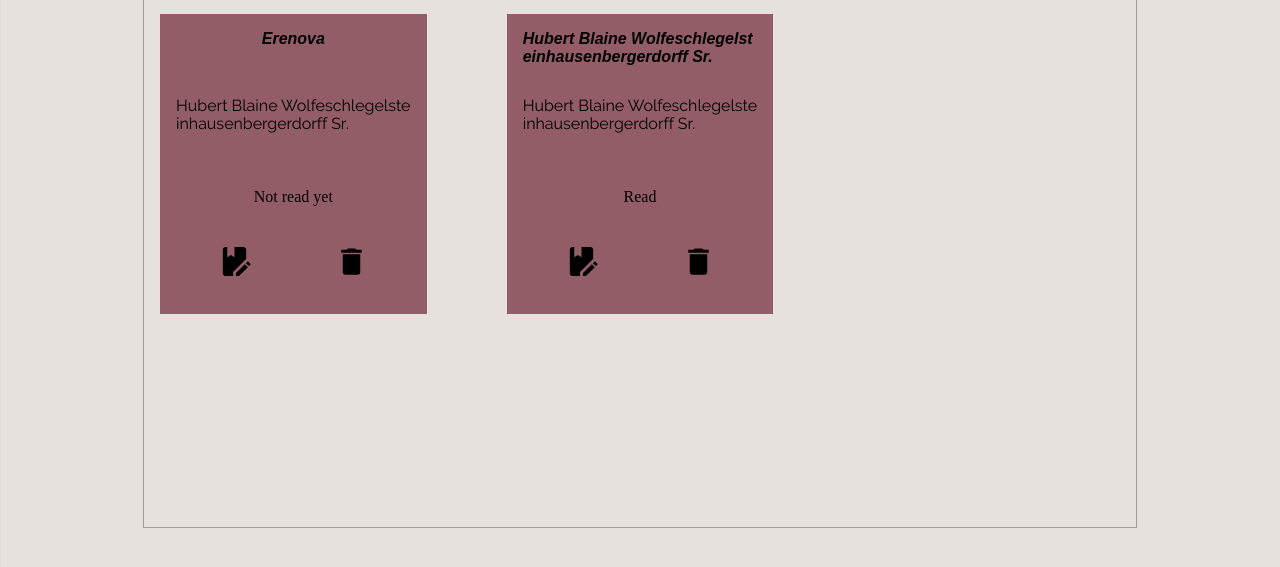
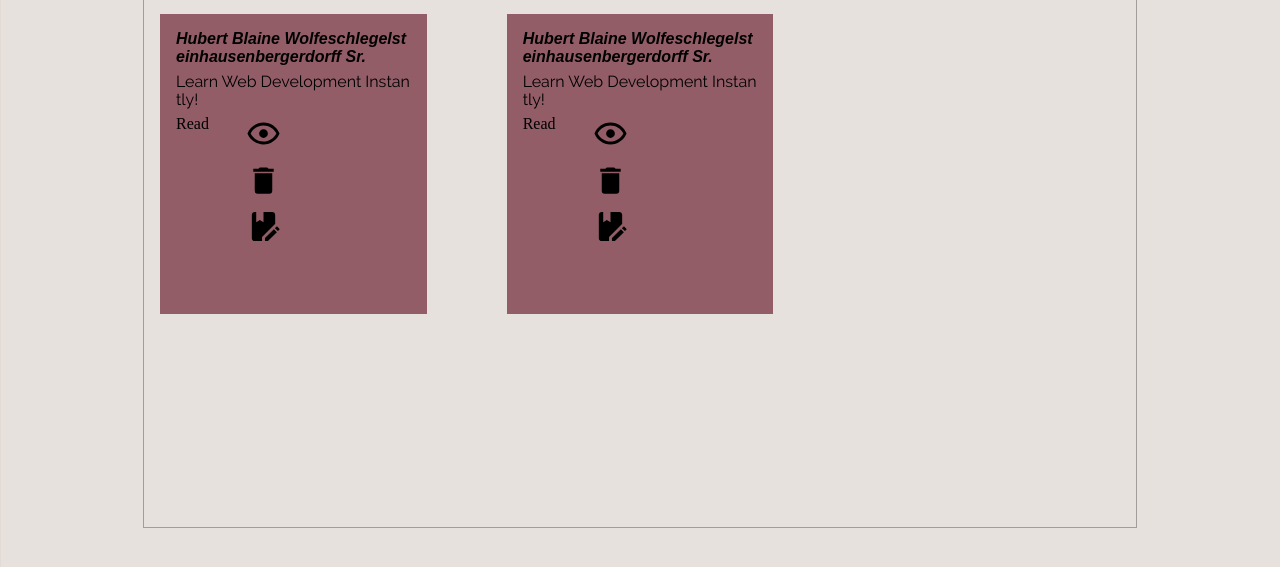
Before and after one commit to erenova/Library, a plain HTML site: page index.html in a window 1280 px wide. Shown: the part 141-708 px from the top of the page. Drawn offline with Linux system fonts and the light colour scheme.

Commit message:
add favicon, add read svg

```diff
--- a/index.html
+++ b/index.html
@@ -2,6 +2,7 @@
 <html lang="en">
 
 <head>
+    <link rel="shortcut icon" href="favicon.svg" type="image/x-icon">
     <link rel="stylesheet" href="style.css">
     <link rel="stylesheet" href="normalize.css">
     <script src="script.js" defer></script>
@@ -29,40 +30,59 @@
 
             <div class="content-header">Books</div>
             <div class="content-books">
-                <div class="book">
-                    <div class="book-author">Erenova</div>
-                    <div class="book-name">Hubert Blaine Wolfeschlegelsteinhausenbergerdorff Sr.</div>
-                    <div class="book-read">Not read yet</div>
-                    <div class="book-delete-button book-button"><button type="button"><svg
-                                xmlns="http://www.w3.org/2000/svg" viewBox="0 0 24 24">
-                                <title>delete</title>
+                <div class="book" data-book-index="0">
+                    <div class="book-author">Hubert Blaine Wolfeschlegelsteinhausenbergerdorff Sr.</div>
+                    <div class="book-name">Learn Web Development Instantly!</div>
+                    <div class="book-read-state">Read</div>
+                    <div class="book-buttons">
+                        <div class="book-read book-button" data-button="read" data-read-state="true">
+                            <button type="button">
+                                <svg xmlns="http://www.w3.org/2000/svg" viewBox="0 0 24 24">
+                                    <path
+                                        d="M12,9A3,3 0 0,1 15,12A3,3 0 0,1 12,15A3,3 0 0,1 9,12A3,3 0 0,1 12,9M12,4.5C17,4.5 21.27,7.61 23,12C21.27,16.39 17,19.5 12,19.5C7,19.5 2.73,16.39 1,12C2.73,7.61 7,4.5 12,4.5M3.18,12C4.83,15.36 8.24,17.5 12,17.5C15.76,17.5 19.17,15.36 20.82,12C19.17,8.64 15.76,6.5 12,6.5C8.24,6.5 4.83,8.64 3.18,12Z" />
+                                </svg>
+                            </button>
+                        </div>
+                        <div class="book-delete-button book-button" data-button="delete">
+                            <button type="button"><svg xmlns="http://www.w3.org/2000/svg" viewBox="0 0 24 24">
                                     <path
                                         d="M19,4H15.5L14.5,3H9.5L8.5,4H5V6H19M6,19A2,2 0 0,0 8,21H16A2,2 0 0,0 18,19V7H6V19Z" />
-                            </svg></button></div>
-                    <div class="book-edit-button book-button"><button type="button"><svg
-                                xmlns="http://www.w3.org/2000/svg" viewBox="0 0 24 24">
-                                <title>book-edit</title>
+                                </svg></button>
+                        </div>
+                        <div class="book-edit-button book-button" data-button="edit">
+                            <button type="button"><svg xmlns="http://www.w3.org/2000/svg" viewBox="0 0 24 24">
                                     <path
                                         d="M19.39 10.74L11 19.13V22H6C4.89 22 4 21.11 4 20V4C4 2.9 4.89 2 6 2H7V9L9.5 7.5L12 9V2H18C19.1 2 20 2.89 20 4V10.3C19.78 10.42 19.57 10.56 19.39 10.74M13 19.96V22H15.04L21.17 15.88L19.13 13.83L13 19.96M22.85 13.47L21.53 12.15C21.33 11.95 21 11.95 20.81 12.15L19.83 13.13L21.87 15.17L22.85 14.19C23.05 14 23.05 13.67 22.85 13.47Z" />
-                            </svg></button></div>
+                                </svg></button>
                         </div>
-                <div class="book">
+                    </div>
+                </div>
+                <div class="book" data-book-index="1">
                     <div class="book-author">Hubert Blaine Wolfeschlegelsteinhausenbergerdorff Sr.</div>
-                    <div class="book-name">Hubert Blaine Wolfeschlegelsteinhausenbergerdorff Sr.</div>
-                    <div class="book-read">Read</div>
-                    <div class="book-delete-button book-button"><button type="button"><svg
-                                xmlns="http://www.w3.org/2000/svg" viewBox="0 0 24 24">
-                                <title>delete</title>
+                    <div class="book-name">Learn Web Development Instantly!</div>
+                    <div class="book-read-state">Read</div>
+                    <div class="book-buttons">
+                        <div class="book-read book-button" data-button="read" data-read-state="true">
+                            <button type="button">
+                                <svg xmlns="http://www.w3.org/2000/svg" viewBox="0 0 24 24">
+                                    <path
+                                        d="M12,9A3,3 0 0,1 15,12A3,3 0 0,1 12,15A3,3 0 0,1 9,12A3,3 0 0,1 12,9M12,4.5C17,4.5 21.27,7.61 23,12C21.27,16.39 17,19.5 12,19.5C7,19.5 2.73,16.39 1,12C2.73,7.61 7,4.5 12,4.5M3.18,12C4.83,15.36 8.24,17.5 12,17.5C15.76,17.5 19.17,15.36 20.82,12C19.17,8.64 15.76,6.5 12,6.5C8.24,6.5 4.83,8.64 3.18,12Z" />
+                                </svg>
+                            </button>
+                        </div>
+                        <div class="book-delete-button book-button" data-button="delete">
+                            <button type="button"><svg xmlns="http://www.w3.org/2000/svg" viewBox="0 0 24 24">
                                     <path
                                         d="M19,4H15.5L14.5,3H9.5L8.5,4H5V6H19M6,19A2,2 0 0,0 8,21H16A2,2 0 0,0 18,19V7H6V19Z" />
-                            </svg></button></div>
-                    <div class="book-edit-button book-button"><button type="button"><svg
-                                xmlns="http://www.w3.org/2000/svg" viewBox="0 0 24 24">
-                                <title>book-edit</title>
+                                </svg></button>
+                        </div>
+                        <div class="book-edit-button book-button" data-button="edit">
+                            <button type="button"><svg xmlns="http://www.w3.org/2000/svg" viewBox="0 0 24 24">
                                     <path
                                         d="M19.39 10.74L11 19.13V22H6C4.89 22 4 21.11 4 20V4C4 2.9 4.89 2 6 2H7V9L9.5 7.5L12 9V2H18C19.1 2 20 2.89 20 4V10.3C19.78 10.42 19.57 10.56 19.39 10.74M13 19.96V22H15.04L21.17 15.88L19.13 13.83L13 19.96M22.85 13.47L21.53 12.15C21.33 11.95 21 11.95 20.81 12.15L19.83 13.13L21.87 15.17L22.85 14.19C23.05 14 23.05 13.67 22.85 13.47Z" />
-                            </svg></button></div>
-
+                                </svg></button>
+                        </div>
+                    </div>
                 </div>
             </div>
         </div>
```
Lines whose indentation alone changed are shown as unchanged.
